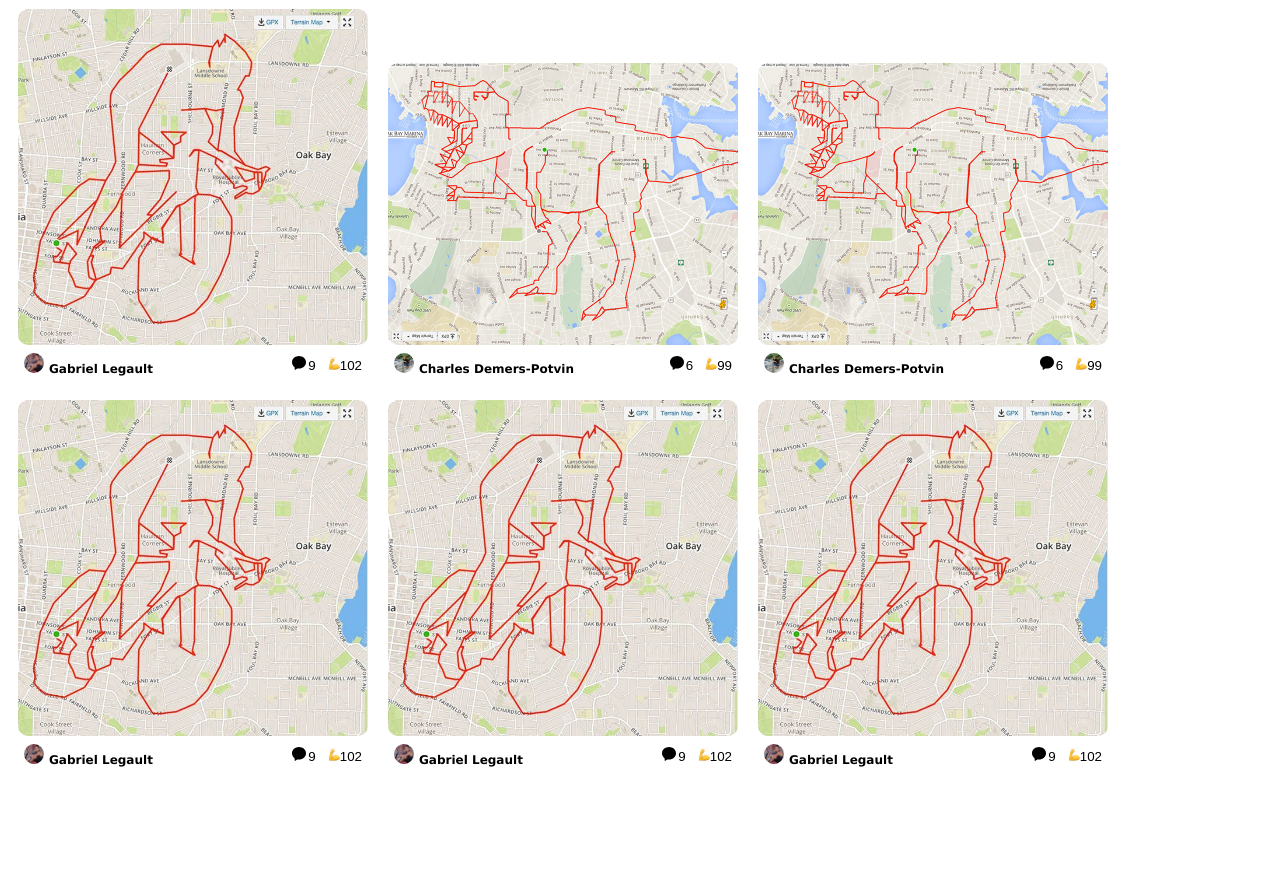
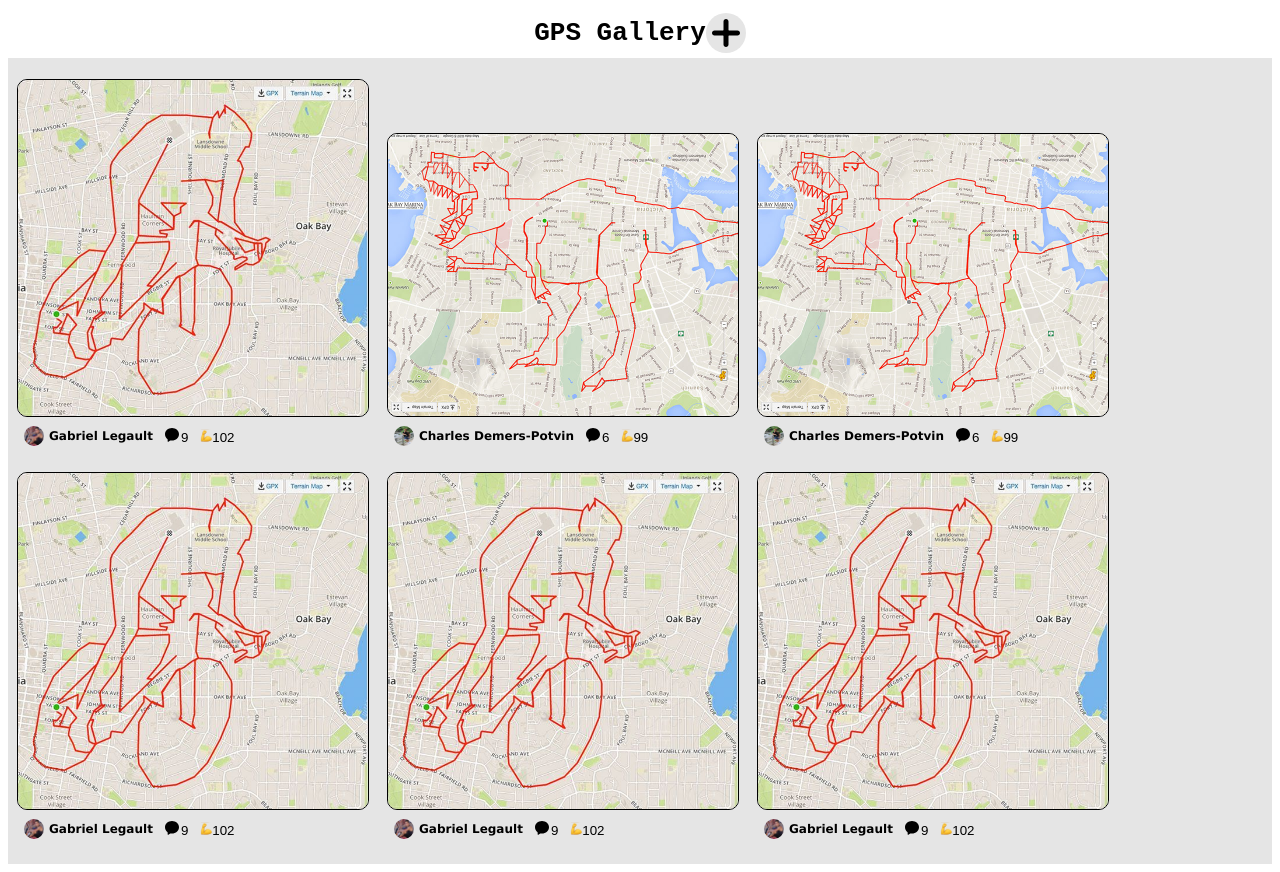
Before and after one commit to Gabswim/GPS-Gallery, a React (Create React App) app: page / in a window 1280 px wide. Before the commit the page ends 800 px from the top, so only its background shows below. Built offline with nearby package versions, Linux system fonts and the light colour scheme.

Commit message:
TopBar first draft

```diff
--- a/src/App.tsx
+++ b/src/App.tsx
@@ -1,5 +1,6 @@
 import React, { useState } from 'react';
 import Tile from './components/Tile';
+import TopBar from './components/TopBar';
 import styled from 'styled-components';
 
 import drawing from './assets/gps_art_bike.jpg';
@@ -16,6 +17,7 @@ const App = () => {
 
   return (
     <Body>
+      <TopBar />
       <Tile
         gpsDrawing={drawing}
         profilePicture={profilePic}
@@ -68,6 +70,7 @@ const App = () => {
   );
 };
 const Body = styled.div`
+  background-color: #e5e5e5;
   width: 100%;
 `;
 
--- a/src/components/Tile.tsx
+++ b/src/components/Tile.tsx
@@ -53,7 +53,7 @@ const TileView = styled.div`
   width: 370px;
   height: auto;
   flex-flow: column wrap;
-  background-color: #fff;
+  background-color: #e5e5e5;
   margin-bottom: 20px;
 `;
 
@@ -61,26 +61,31 @@ const ImageBtn = styled.button`
   width: 100%;
   height: 100%;
   border: none;
-  background-color: #fff;
+  background-color: #e5e5e5;
 `;
 
 const GpsImage = styled.img`
   max-width: 350px;
   height: auto;
   border-radius: 10px;
+  border: 1px solid black;
 `;
 
 const ButtonBar = styled.div`
+  display: flex;
   width: 100%;
   height: 30px;
   flex-flow: row wrap;
+  align-items: center;
 `;
 
 const ProfileBtn = styled.button`
+  display: flex;
   border: none;
   height: 100%;
-  background-color: #fff;
+  background-color: #e5e5e5;
   margin-left: 10px;
+  align-items: center;
 `;
 
 const ProfileImage = styled.img`
@@ -105,7 +110,7 @@ const ButtonGroup = styled.div`
 const CommentBtn = styled.button`
   height: 100%;
   border: none;
-  background-color: #fff;
+  background-color: #e5e5e5;
 `;
 
 const CommentIcon = styled.img``;
@@ -117,7 +122,7 @@ const CommentCounter = styled.label`
 const UpvoteBtn = styled.button`
   height: 100%;
   border: none;
-  background-color: #fff;
+  background-color: #e5e5e5;
 `;
 
 const UpvoteIcon = styled.img``;
--- a/src/components/TopBar.tsx
+++ b/src/components/TopBar.tsx
@@ -1 +1,49 @@
 import React from 'react';
+import styled from 'styled-components';
+
+import iconAdd from '../assets/add_icon.svg';
+
+const TopBar = () => {
+  function AddTile() {
+    console.log('Add an activity');
+  }
+
+  return (
+    <Container>
+      <Title>GPS Gallery</Title>
+      <NewTileButton onClick={AddTile}>
+        <IconAdd src={iconAdd} />
+      </NewTileButton>
+    </Container>
+  );
+};
+
+const Container = styled.div`
+  width: 100%;
+  height: 50px;
+  display: flex;
+  background-color: #fff;
+  margin-bottom: 20px;
+  justify-content: center;
+  align-items: center;
+`;
+
+const Title = styled.h1`
+  font-family: monospace;
+`;
+
+const NewTileButton = styled.button`
+  display: flex;
+  height: 40px;
+  width: 40px;
+  border-radius: 20px;
+  border: none;
+  background-color: #e5e5e5;
+`;
+
+const IconAdd = styled.img`
+  height: 100%;
+  width: 100%;
+`;
+
+export default TopBar;
```
Also changed, not shown: src/assets/add_icon.svg (added).
